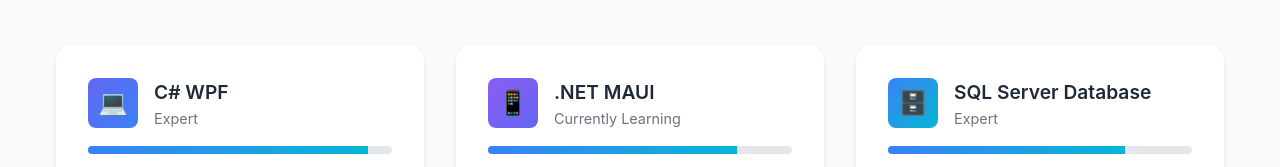
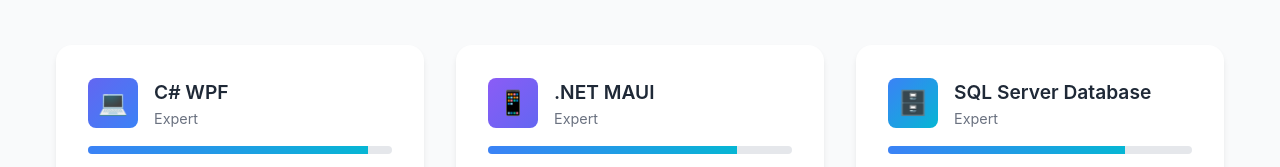
Before and after one commit to RikoDev-it/portofolio-riko, a plain HTML site: page index.html in a window 1280 px wide. Shown: the part 973-1140 px from the top of the page. Drawn offline with Linux system fonts and the light colour scheme.

Commit message:
update tesk skills

```diff
--- a/index.html
+++ b/index.html
@@ -91,7 +91,7 @@
                         <div class="skill-icon" style="background: linear-gradient(135deg, #8b5cf6, #6366f1);">📱</div>
                         <div>
                             <div class="skill-name">.NET MAUI</div>
-                            <div class="skill-level">Currently Learning</div>
+                            <div class="skill-level">Expert</div>
                         </div>
                     </div>
                     <div class="progress-bar">
```
